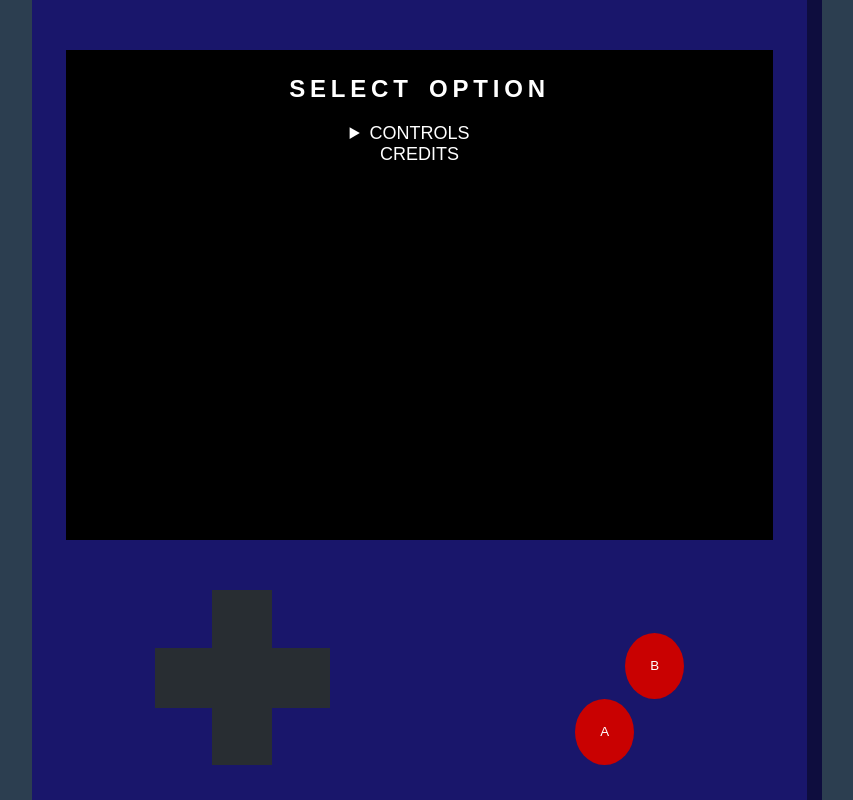
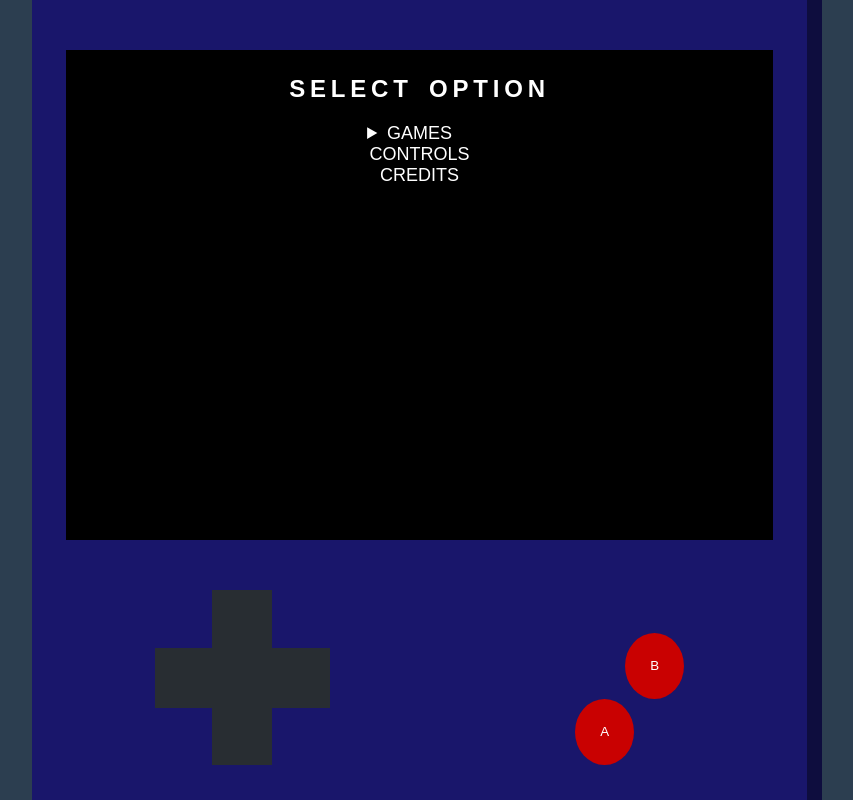
Before and after one commit to DavidHern0/PixelReact, a React (Vite) app: page / in a window 1280 px wide. Both pictures are taken after a click on the button 455 px from the left and 620 px from the top of the page. Shown: the whole page, without its empty margins (213-1066 px from the left). Built offline with nearby package versions, Linux system fonts and the light colour scheme; a web font is replaced by a local one.

Commit message:
Add utilities

```diff
--- a/src/components/menu/Menu.jsx
+++ b/src/components/menu/Menu.jsx
@@ -1,9 +1,9 @@
 import React, { useEffect } from 'react';
 import ClickSound from '../../assets/ClickSound.mp3';
+import { gamesList } from '../../utilities/variables';
 import './Menu.css';
 
 const Menu = ({ selectedGame, setSelectedGame }) => {
-  const gamesList = ["CONTROLS", "CREDITS"];
   const clickSound = new Audio(ClickSound);
   clickSound.volume = 0.1;
 
@@ -37,7 +37,6 @@ const Menu = ({ selectedGame, setSelectedGame }) => {
       document.removeEventListener('keydown', handleKeyPress);
     };
   }, [selectedGame]);
-  //
 
   return (
     <>
--- /dev/null
+++ b/src/utilities/variables.js
@@ -0,0 +1,3 @@
+const gamesList = ["GAMES", "CONTROLS", "CREDITS"];
+
+export { gamesList };
```
